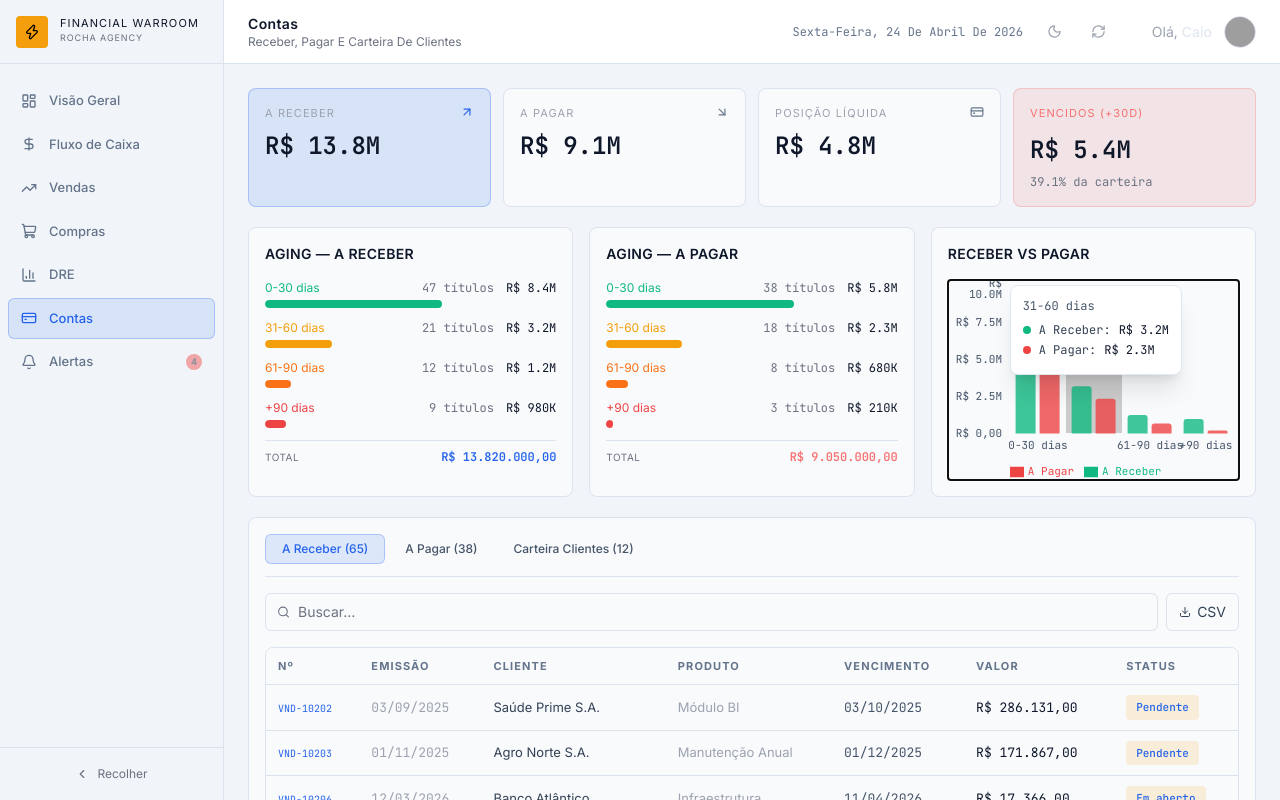
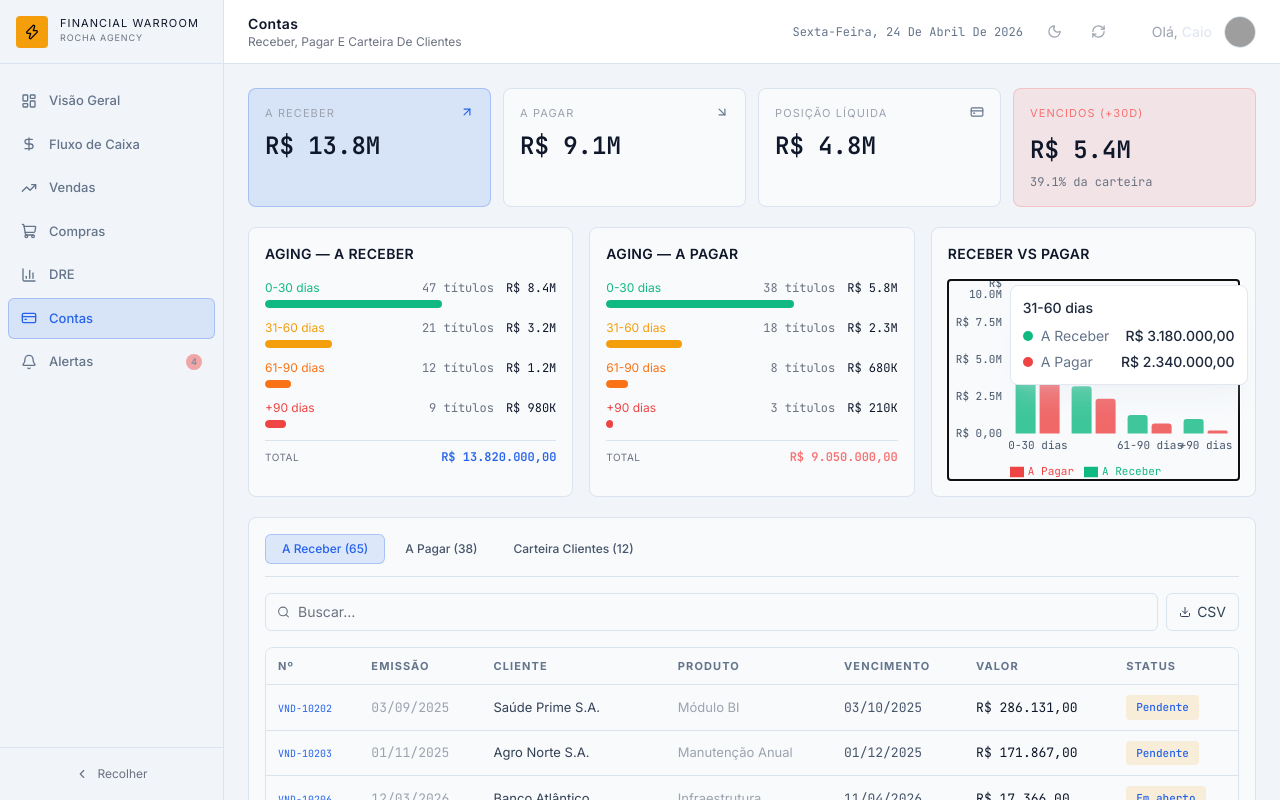
Before and after one commit to caior0cha/financial-war-room, a React (Vite) app: page /contas in a window 1280 px wide. Both pictures are taken after a click on the element 1093 px from the left and 379 px from the top of the page. Built offline with nearby package versions, Linux system fonts and the light colour scheme; grey boxes are pictures that could not be loaded.

Commit message:
Update Contas.jsx

```diff
--- a/src/pages/Contas.jsx
+++ b/src/pages/Contas.jsx
@@ -8,6 +8,7 @@ import { contasReceber, contasPagar, topClientes, pedidosVenda } from '../data/m
 import { fmt, exportCSV, filterRows, paginate } from '../utils/helpers';
 import { KPICard, SectionHeader, Badge, Toolbar, DataTable, Progress } from '../components/ui/index';
 import Topbar from '../components/layout/Topbar';
+import { CustomTooltip } from '../components/ui';
 
 const REND_COLORS = ['#10B981','#F59E0B','#F97316','#EF4444'];
 
@@ -161,7 +162,7 @@ export default function ContasPage({ onMobileMenu }) {
                 <CartesianGrid strokeDasharray="3 3" stroke="rgba(255,255,255,0.05)" />
                 <XAxis dataKey="faixa" tick={{ fontSize: 11, fill: '#475569', fontFamily: 'JetBrains Mono' }} tickLine={false} axisLine={false} />
                 <YAxis tick={{ fontSize: 11, fill: '#475569', fontFamily: 'JetBrains Mono' }} tickLine={false} axisLine={false} tickFormatter={v => fmt.currency(v, true)} width={62} />
-                <Tooltip content={<CTooltip />} />
+                <Tooltip content={<CustomTooltip />} cursor={{ fill: 'transparent', stroke: 'rgba(255,255,255,0.1)' }} />
                 <Legend wrapperStyle={{ fontSize: 11, fontFamily: 'JetBrains Mono', color: '#475569' }} />
                 <Bar dataKey="receber" name="A Receber" fill="#10B981" radius={[3,3,0,0]} opacity={0.8} />
                 <Bar dataKey="pagar"   name="A Pagar"   fill="#EF4444" radius={[3,3,0,0]} opacity={0.8} />
```
